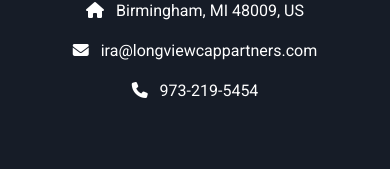
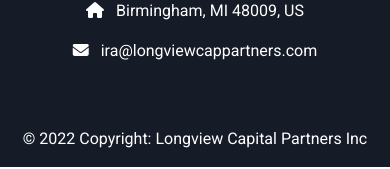
Before and after one commit to Fiscal2/longview-cap-partners, an Angular app: page /home in a window 390 px wide. Shown: the part 3003-3172 px from the top of the page. Built offline with nearby package versions, Linux system fonts and the light colour scheme.

Commit message:
deleted phone number

```diff
--- a/src/app/footer/footer.component.html
+++ b/src/app/footer/footer.component.html
@@ -71,7 +71,6 @@
           <p><i class="fas fa-home me-2"></i> Birmingham, MI 48009, US</p>
           <p><i class="fas fa-envelope me-2"></i> ira@longviewcappartners.com</p>
           <div class="mb-5">
-          <p><i class="fas fa-phone me-2"></i> 973-219-5454</p>
           </div>
 
           <!-- TO DO: Add links / mobile UI 8/14/22 -->
```
